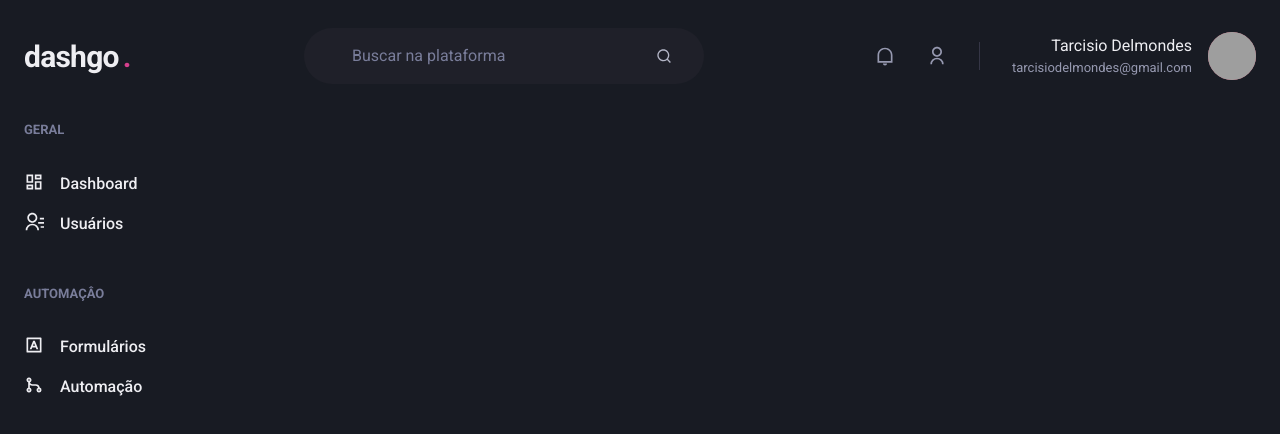
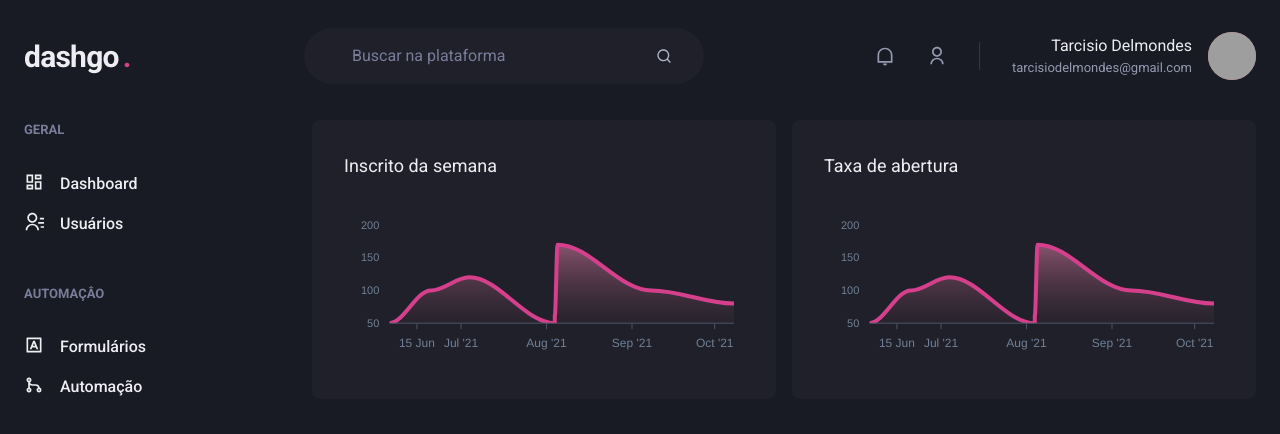
Before and after one commit to tarcisiodelmondes/ignite-dashgo, a Next.js app: page /dashboard in a window 1280 px wide. Shown: the top 434 px of the page. Built offline with nearby package versions, Linux system fonts and the light colour scheme; grey boxes are pictures that could not be loaded.

Commit message:
Graficos com ApexCharts

```diff
--- a/package.json
+++ b/package.json
@@ -11,9 +11,11 @@
     "@chakra-ui/react": "^1.7.2",
     "@emotion/react": "^11",
     "@emotion/styled": "^11",
+    "apexcharts": "^3.31.0",
     "framer-motion": "^4",
     "next": "12.0.4",
     "react": "17.0.2",
+    "react-apexcharts": "^1.3.9",
     "react-dom": "17.0.2",
     "react-icons": "^4.3.1"
   },
--- a/src/pages/dashboard.tsx
+++ b/src/pages/dashboard.tsx
@@ -1,6 +1,71 @@
-import { Flex } from "@chakra-ui/react";
+import { Flex, SimpleGrid, Box, Text, theme } from "@chakra-ui/react";
+import { ApexOptions } from "apexcharts";
+import dynamic from "next/dynamic";
+
 import { Header } from "../components/Header";
 import { SideBar } from "../components/SideBar";
+
+const Chart = dynamic(() => import("react-apexcharts"), {
+  ssr: false,
+});
+
+const options: ApexOptions = {
+  chart: {
+    toolbar: {
+      show: false,
+    },
+    zoom: {
+      enabled: false,
+    },
+    foreColor: theme.colors.gray[500],
+  },
+  colors: [theme.colors.pink[500]],
+  grid: {
+    show: false,
+  },
+  dataLabels: {
+    enabled: false,
+  },
+  tooltip: {
+    enabled: false,
+  },
+  xaxis: {
+    type: "datetime",
+    axisBorder: {
+      color: theme.colors.gray[600],
+    },
+    axisTicks: {
+      color: theme.colors.gray[600],
+    },
+    categories: [
+      "2021-06-05T00:00:00.000Z",
+      "2021-06-020T00:00:00.000Z",
+      "2021-07-004T00:00:00.000Z",
+      "2021-08-04T00:00:00.000Z",
+      "2021-08-04T00:00:00.000Z",
+      "2021-08-05T00:00:00.000Z",
+      "2021-09-08T00:00:00.000Z",
+      "2021-10-08T00:00:00.000Z",
+    ],
+  },
+  fill: {
+    opacity: 0.3,
+    type: "gradient",
+    gradient: {
+      shade: "dark",
+      opacityFrom: 0.7,
+      opacityTo: 0.3,
+    },
+    colors: [theme.colors.pink[300], theme.colors.pink[900]],
+  },
+};
+
+const series = [
+  {
+    name: "series_1",
+    data: [50, 100, 120, 50, 60, 170, 100, 80],
+  },
+];
 
 export default function Dashboard() {
   return (
@@ -9,6 +74,24 @@
 
       <Flex w="100%" my="6" maxW={1480} mx="auto" px="6">
         <SideBar />
+
+        <SimpleGrid flex="1" gap="4" minChildWidth="320px" align="flex-start">
+          <Box p="8" bg="gray.800" borderRadius={8} pb="4">
+            <Text fontSize="lg" mb="4">
+              Inscrito da semana
+            </Text>
+
+            <Chart options={options} series={series} type="area" height={160} />
+          </Box>
+
+          <Box p="8" bg="gray.800" borderRadius={8} pb="4">
+            <Text fontSize="lg" mb="4">
+              Taxa de abertura
+            </Text>
+
+            <Chart options={options} series={series} type="area" height={160} />
+          </Box>
+        </SimpleGrid>
       </Flex>
     </Flex>
   );
```
Also changed, not shown: 1 other file (tests, documents, lock files or other folders).
